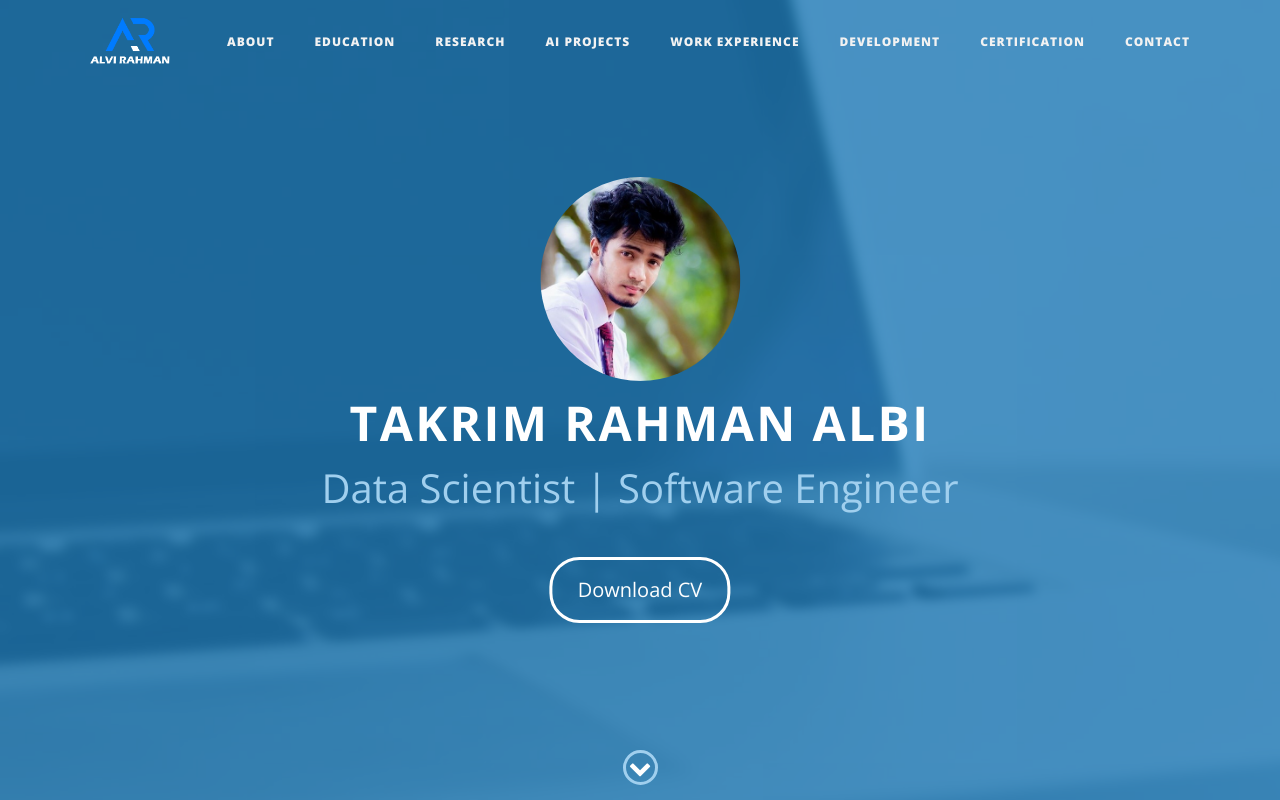
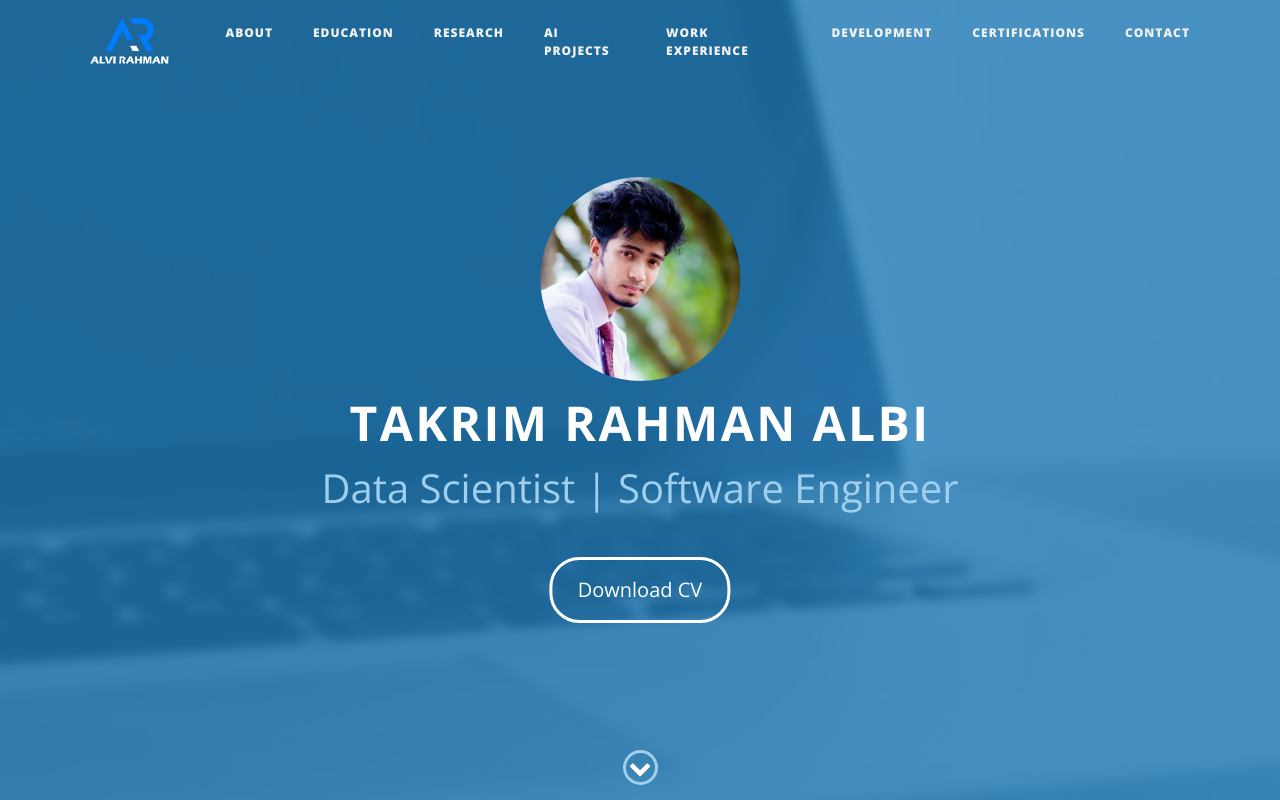
Before and after one commit to Takrim-Rahman-Albi/Takrim-Rahman-Albi.github.io, a website: page index.html in a window 1280 px wide. Shown: the top 800 px of the page. Drawn offline with nearby package versions, Linux system fonts and the light colour scheme.

Commit message:
certifications fix

```diff
--- a/index.html
+++ b/index.html
@@ -105,7 +105,7 @@
                     <a class="nav-link" href="#development">Development</a>
                 </li>
                 <li class="nav-item">
-                    <a class="nav-link" href="#certification">Certification</a>
+                    <a class="nav-link" href="#certifications">Certifications</a>
                 </li>
                 <!-- <li class="nav-item">
                     <a class="nav-link" href="#skills">Skills</a>
@@ -805,7 +805,7 @@
 
 
 
-<div id="certification">
+<div id="certifications">
     <div class="popular-items pt-50">
         <div class="container py-5">
             <div class="text-center pb-3">
```
